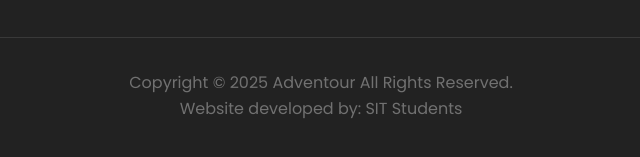
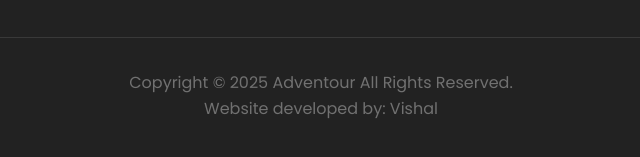
Before and after one commit to vishalpatil-45/Adventour, a plain HTML site: page info.html in a window 1280 px wide. Shown: the part 4657-4814 px from the top of the page, 319-959 px from the left. Drawn offline with nearby package versions, Linux system fonts and the light colour scheme.

Commit message:
Updated info.html footer

```diff
--- a/info.html
+++ b/info.html
@@ -316,7 +316,7 @@
             </div>
 
             <div class="footer-bottom">
-                <p>Copyright © 2025 Adventour All Rights Reserved.<br>Website developed by: SIT Students</p>
+                <p>Copyright © 2025 Adventour All Rights Reserved.<br>Website developed by: Vishal</p>
             </div>
         </div>
     </footer>
```
